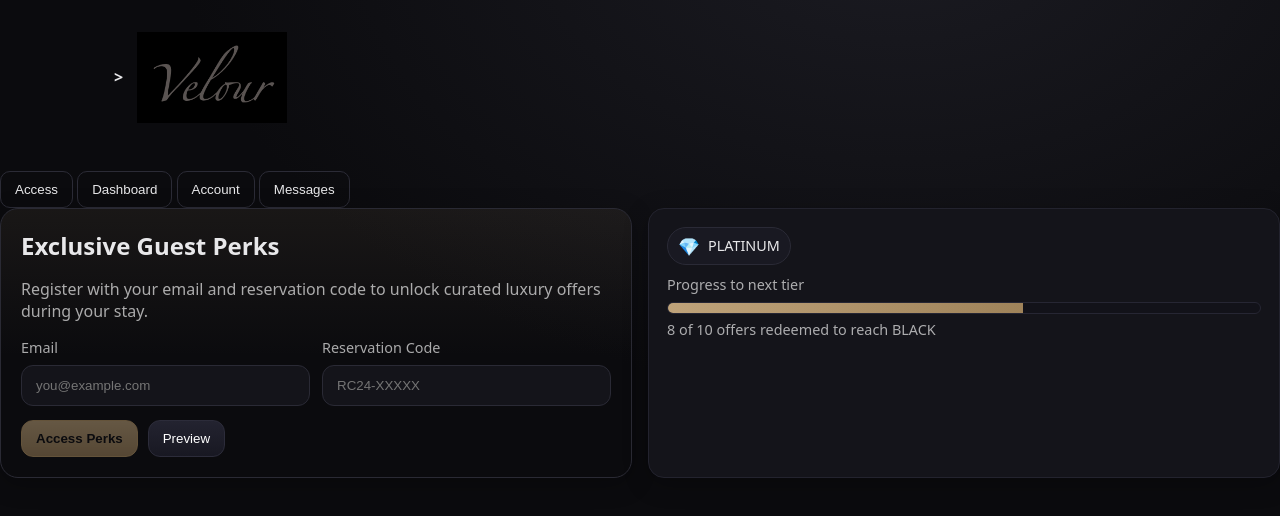
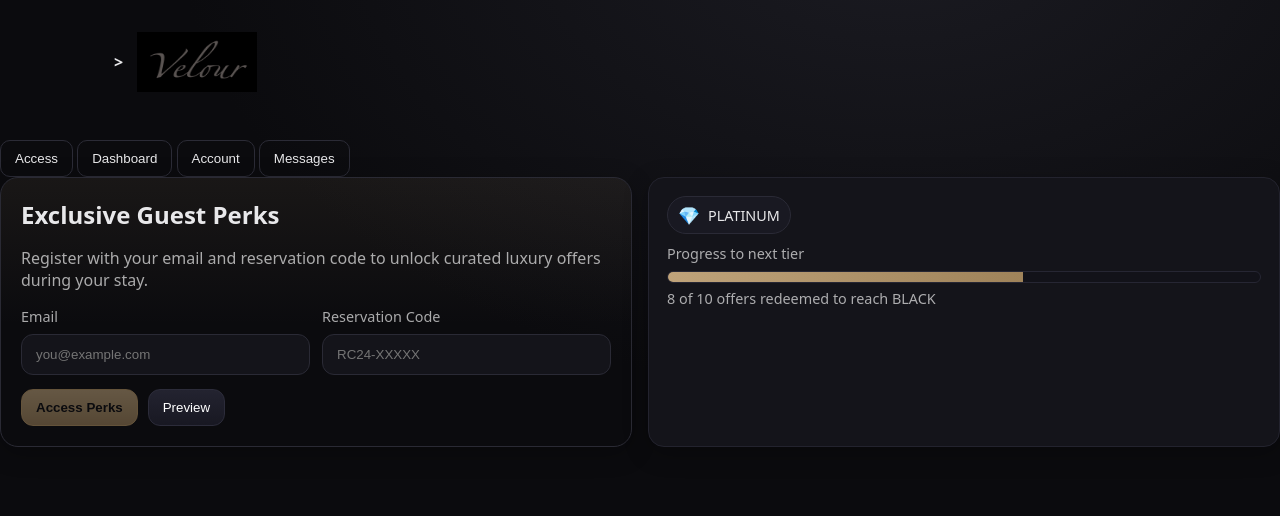
Before and after one commit to nestkitboxes/nestkitboxes.github.io, a plain HTML site: page velour.html in a window 1280 px wide. Drawn offline with Linux system fonts and the light colour scheme.

Commit message:
Update velour.html

```diff
--- a/velour.html
+++ b/velour.html
@@ -78,7 +78,7 @@
 <body>
   <div class="container">
     <header>
-      <div class="logo">><img src="images/velourlogo.png" alt="NestKit Logo" width="150" height="auto"></div>
+      <div class="logo">><img src="images/velourlogo.png" alt="NestKit Logo" width="120" height="60"></div>
       </div>
       <nav>
         <button type="button" onclick="App.showScreen('welcome')">Access</button>
```
